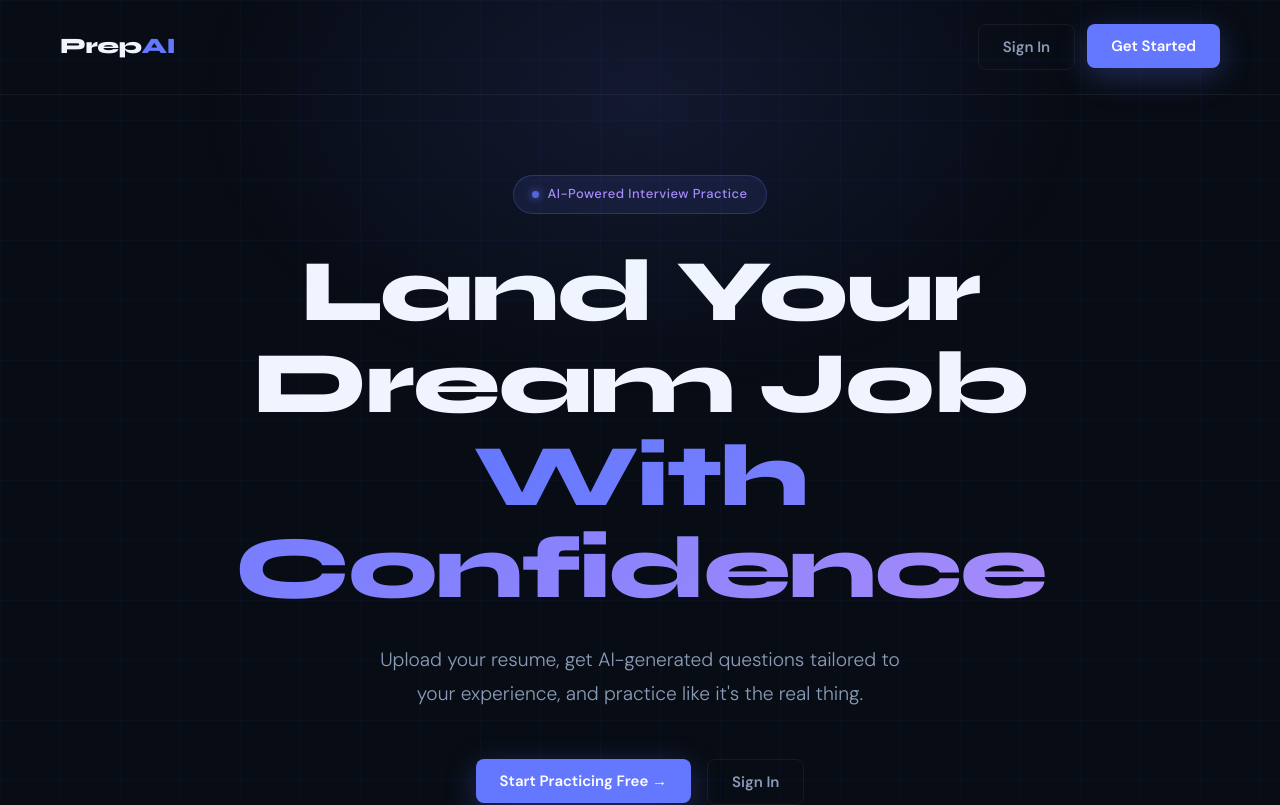
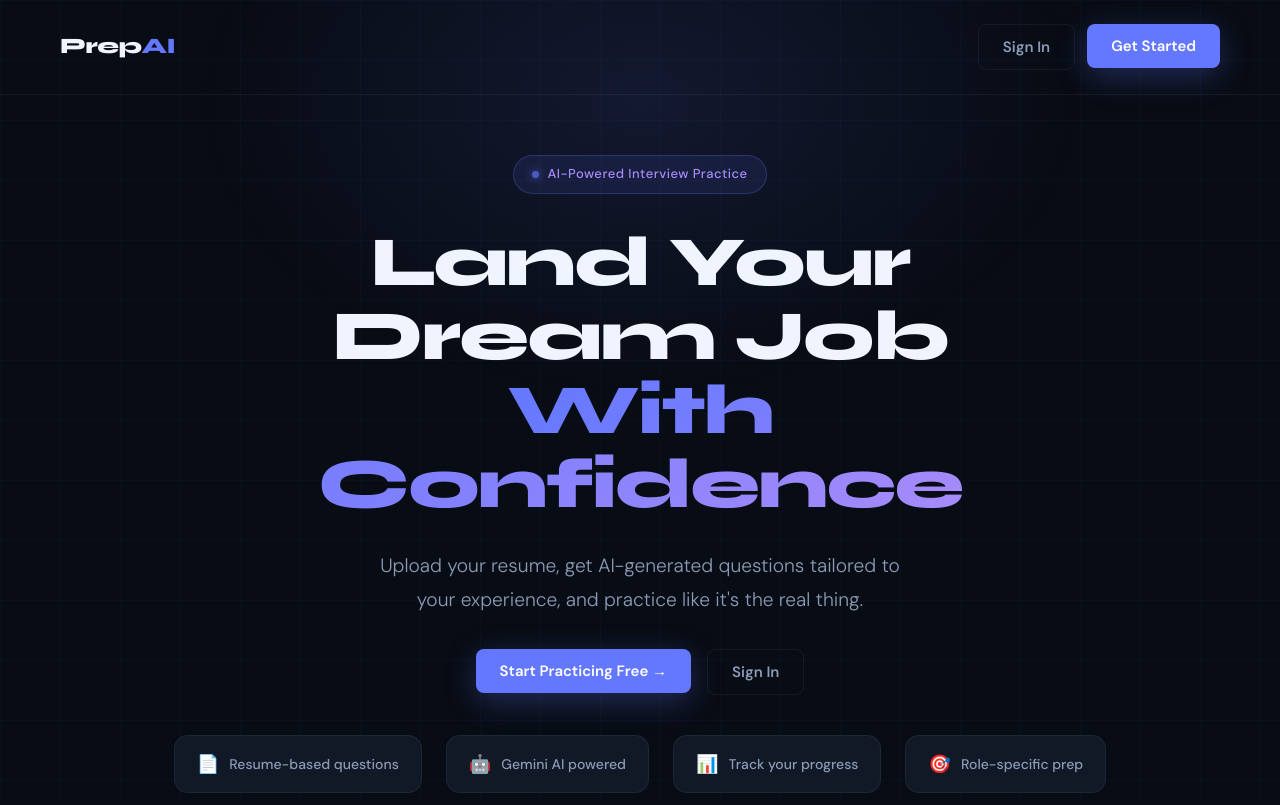
Before and after one commit to ayush09-15/PrepAI, a React app in the folder frontend/: page / in a window 1280 px wide. Shown: the top 805 px of the page. Built offline with nearby package versions, Linux system fonts and the light colour scheme; the HTML template or start-up script is replaced by a standard one.

Commit message:
fix: improve homepage hero spacing and button styles

```diff
--- a/frontend/src/pages/Home.css
+++ b/frontend/src/pages/Home.css
@@ -72,7 +72,8 @@
   justify-content: center;
   align-items: center;
   text-align: center;
-  padding: 80px 40px 60px;
+  padding: 60px 40px 40px;
+  gap:0;
 }
 
 .home-badge {
@@ -106,7 +107,7 @@
 
 .home-hero h1 {
   font-family: var(--font-display);
-  font-size: clamp(3rem, 7vw, 5.5rem);
+  font-size: clamp(2.5rem, 5.5vw, 4.5rem);
   font-weight: 800;
   line-height: 1.05;
   letter-spacing: -2px;
@@ -125,7 +126,7 @@
   font-size: 1.2rem;
   color: var(--text-secondary);
   max-width: 560px;
-  margin-bottom: 48px;
+  margin-bottom: 32px;
   line-height: 1.75;
   font-weight: 300;
 }
@@ -135,6 +136,11 @@
   gap: 16px;
   flex-wrap: wrap;
   justify-content: center;
+}
+
+.home-cta .btn-ghost {
+  border: 1px solid var(--border);
+  padding: 12px 24px;
 }
 
 /* Feature chips */
@@ -231,6 +237,7 @@
     justify-content: center;
   }
 
+
   .home-features {
     flex-direction: column;
     padding: 0 20px 50px;
```
